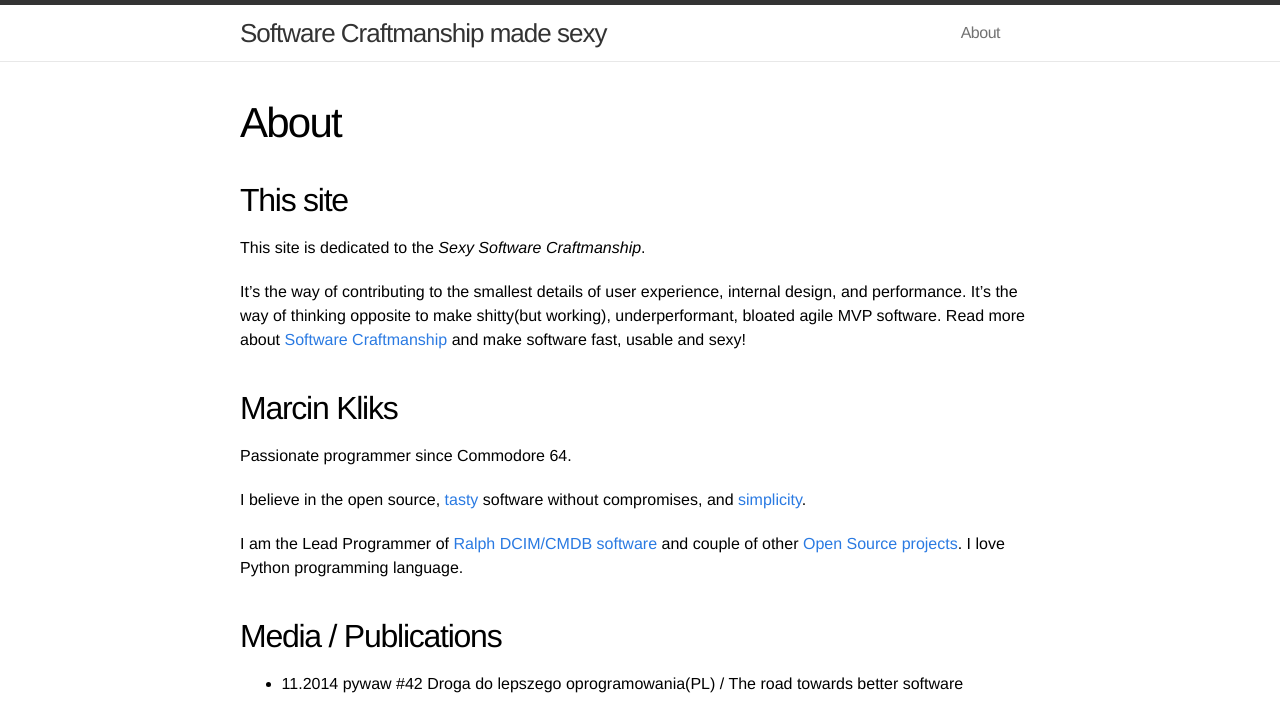
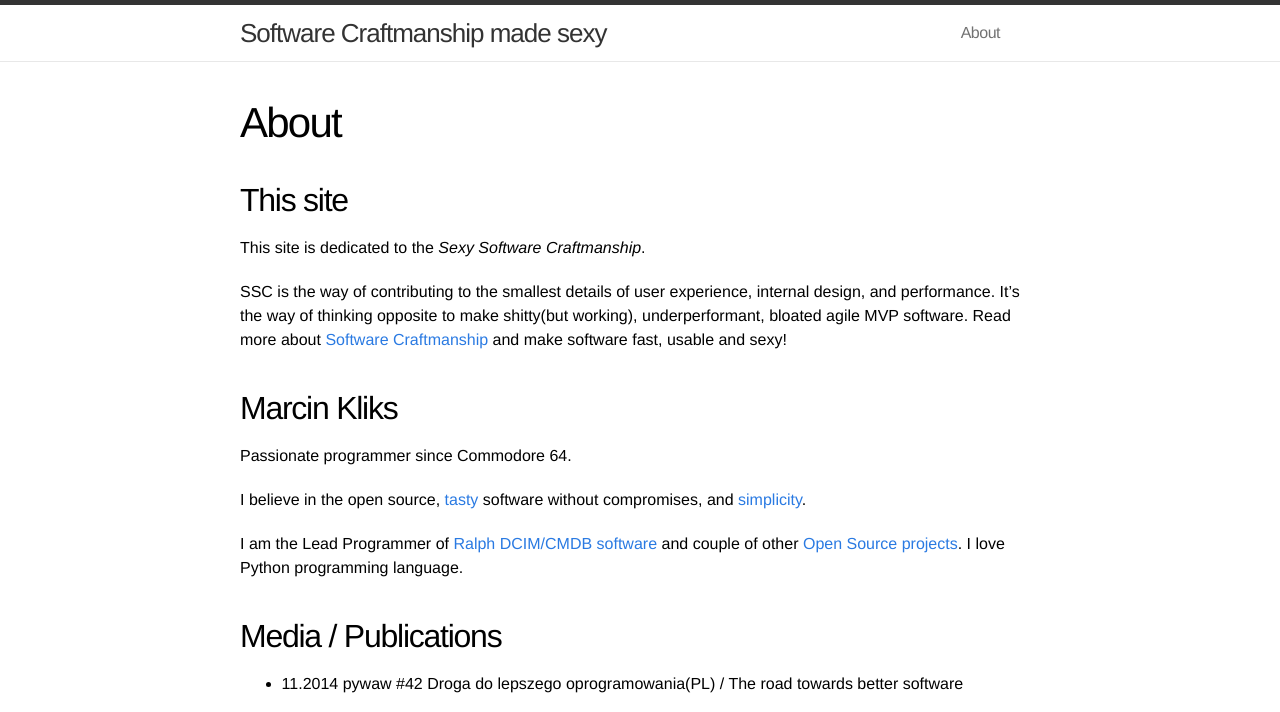
Before and after one commit to vi4m/vi4m.github.io, a Jekyll site: the page built from about.md, in a window 1280 px wide and 900 px high, cut to the strip 0-712 px from the top of the window. Built offline with Jekyll 4.4.1, drawn with Linux system fonts in a browser that asks for light colours; comment, search, counter and statistics services are not loaded.

Commit message:
Update about.md

```diff
--- a/about.md
+++ b/about.md
@@ -10,7 +10,7 @@ published: true
 
 This site is dedicated to the *Sexy Software Craftmanship*.
 
-It's the way of contributing to the smallest details of user experience, internal design, and performance.
+SSC is the way of contributing to the smallest details of user experience, internal design, and performance.
 It's the way of thinking opposite to make shitty(but working), underperformant, bloated agile MVP software.
 Read more about [Software Craftmanship](http://manifesto.softwarecraftsmanship.org) and make software fast, usable and sexy!
 
```
